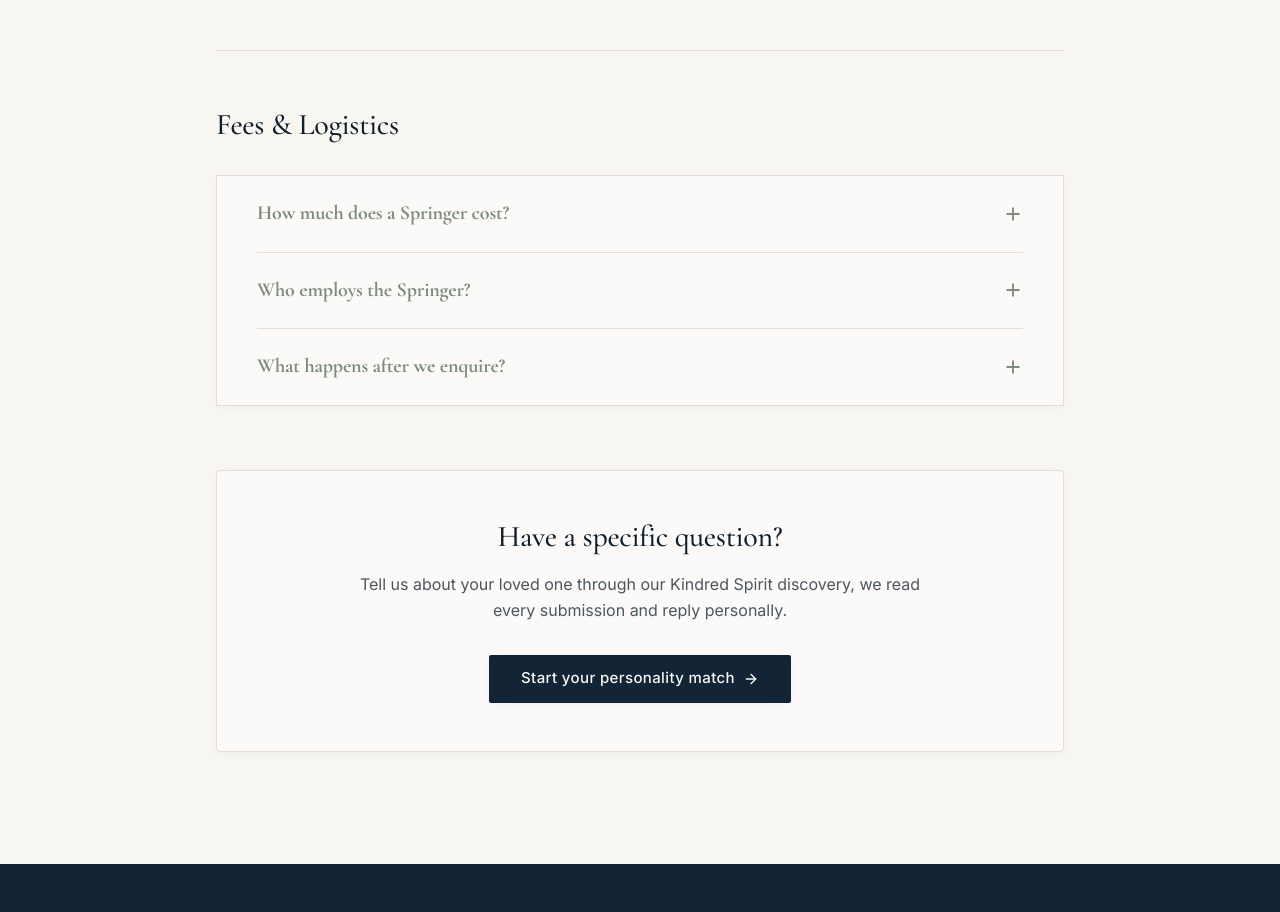
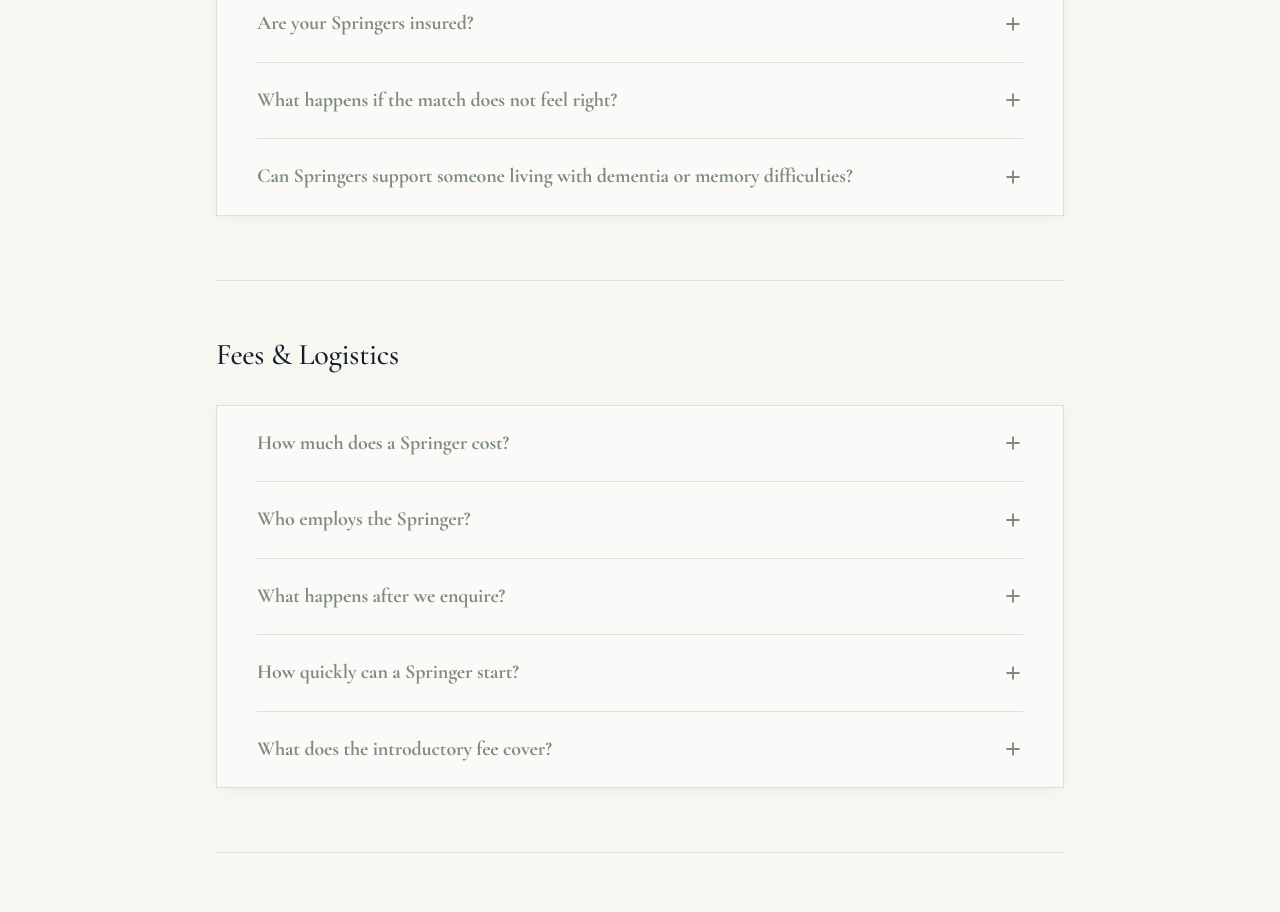
Before and after one commit to samtobi1968/second-spring-companions, a Next.js app: page /faq in a window 1280 px wide. Shown: the part 1260-2172 px from the top of the page. Built offline with nearby package versions, Linux system fonts and the light colour scheme; no server answers.

Commit message:
Update FAQ content
Co-authored-by: Cursor <cursoragent@cursor.com>

```diff
--- a/src/views/Faq.tsx
+++ b/src/views/Faq.tsx
@@ -45,6 +45,18 @@ const faqCategories = [
         q: "Where do you operate?",
         a: "We have deep roots in the London community and coordinate introductions from our London base. We are also proud to offer a bespoke UK-wide search for families who want the same careful matching outside the capital — timelines and logistics are discussed openly at enquiry.",
       },
+      {
+        q: "Are your Springers insured?",
+        a: "Yes. Every Springer operating through Second Spring Companions holds public liability insurance before any visits begin. This sits alongside their enhanced DBS check and verified references as part of our standard vetting process.",
+      },
+      {
+        q: "What happens if the match does not feel right?",
+        a: "We would rather know early than have your loved one feel uncomfortable. If the first introduction does not feel like a natural fit, we go back to the matching process and find someone who does. There is no additional placement fee for a rematch in the first 30 days.",
+      },
+      {
+        q: "Can Springers support someone living with dementia or memory difficulties?",
+        a: "We do not provide clinical or personal care, but we have experience matching Springers who are calm, patient and comfortable in the company of people with early to moderate memory conditions. We discuss this openly at the enquiry stage so we can find the right person for your loved one's specific situation.",
+      },
     ],
   },
   {
@@ -61,6 +73,31 @@ const faqCategories = [
       {
         q: "What happens after we enquire?",
         a: "We read every Kindred Spirit submission personally, then reach out at the time you prefer for a thoughtful conversation. If we believe we can help, we outline next steps, timing, and fees before any introduction is made.",
+      },
+      {
+        q: "How quickly can a Springer start?",
+        a: "For standard placements, we typically complete matching and introductions within one to two weeks of your initial conversation with us. If your situation is urgent — for example following a hospital discharge or sudden change in circumstances — contact us directly and we will do everything we can to move faster.",
+      },
+      {
+        q: "What does the introductory fee cover?",
+        a: "The placement fee covers your loved one's personality assessment, our search and vetting of suitable Springers, the matching process, coordination of the introductory video call, and our ongoing support throughout the relationship. Springer visit rates are agreed separately and paid directly to your Springer.",
+      },
+    ],
+  },
+  {
+    title: "The Homecoming Service",
+    items: [
+      {
+        q: "What is the Homecoming Service?",
+        a: "The Homecoming Service is a dedicated offering for the days surrounding a hospital discharge. A Springer prepares the home before your loved one arrives back, accompanies them from the ward to their front door, and visits daily in the first week to provide meals, company, errands and family updates. It is designed to fill the practical and emotional gap that the NHS cannot.",
+      },
+      {
+        q: "Does the Homecoming Service include medical or personal care?",
+        a: "No. Springers provide companionship, practical support and lifestyle assistance only. They do not administer medication, assist with bathing or dressing, or provide any CQC-regulated care. If clinical support is also needed, we are happy to signpost you to appropriate regulated providers — many families use both in parallel.",
+      },
+      {
+        q: "Can the Homecoming Service be arranged at short notice?",
+        a: "Yes, in many cases. Hospital discharges are often sudden and we understand families do not always have time to plan ahead. Contact us directly for urgent Homecoming requests and we will prioritise your enquiry.",
       },
     ],
   },
```
